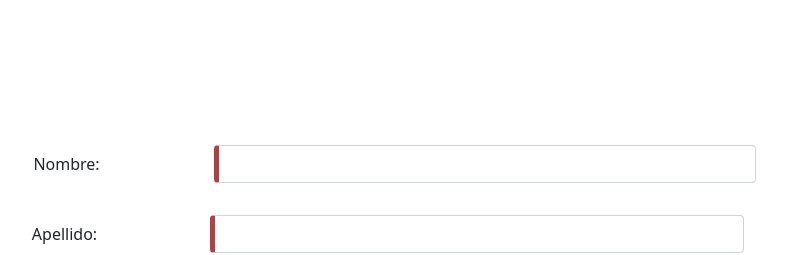
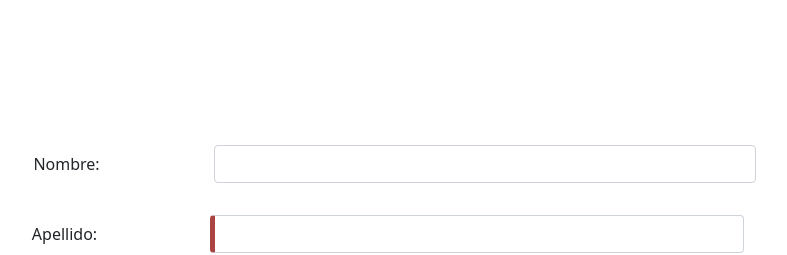
Before and after one commit to lauradillonar/angular023-forms, an Angular app: page / in a window 1280 px wide. Shown: the top 255 px of the page, without its empty margins (147-934 px from the left). Built offline with nearby package versions, Linux system fonts and the light colour scheme.

Commit message:
Quitando required del primer campo

```diff
--- a/src/app/my-form/my-form.component.html
+++ b/src/app/my-form/my-form.component.html
@@ -13,7 +13,6 @@
         type="text"
         name="name"
         class="form-control"
-        required
         minlength="3"
         maxlength="10"
       />
```
